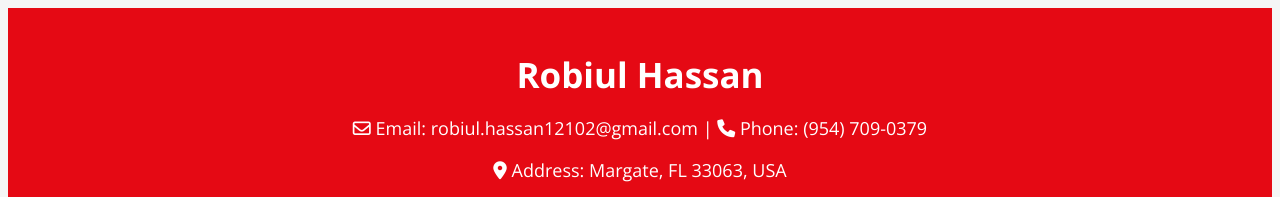
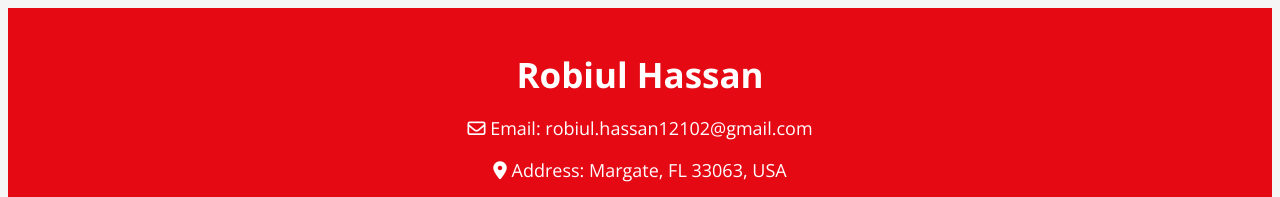
Before and after one commit to mrh-jishan/resume-gpt, a plain HTML site: page index.html in a window 1280 px wide. Shown: the top 197 px of the page. Drawn offline with nearby package versions, Linux system fonts and the light colour scheme.

Commit message:
feat(resume) remvoe something

```diff
--- a/index.html
+++ b/index.html
@@ -192,8 +192,7 @@
 <body>
     <div class="header">
         <h1>Robiul Hassan</h1>
-        <p><i class="far fa-envelope"></i> Email: robiul.hassan12102@gmail.com | <i class="fas fa-phone"></i> Phone:
-            (954) 709-0379</p>
+        <p><i class="far fa-envelope"></i> Email: robiul.hassan12102@gmail.com</p>
         <p><i class="fas fa-map-marker-alt"></i> Address: Margate, FL 33063, USA</p>
         <p>
             <i class="fab fa-github"></i> GitHub: <a href="https://github.com/mrh-jishan"
```
Also changed, not shown: 1 other file.
